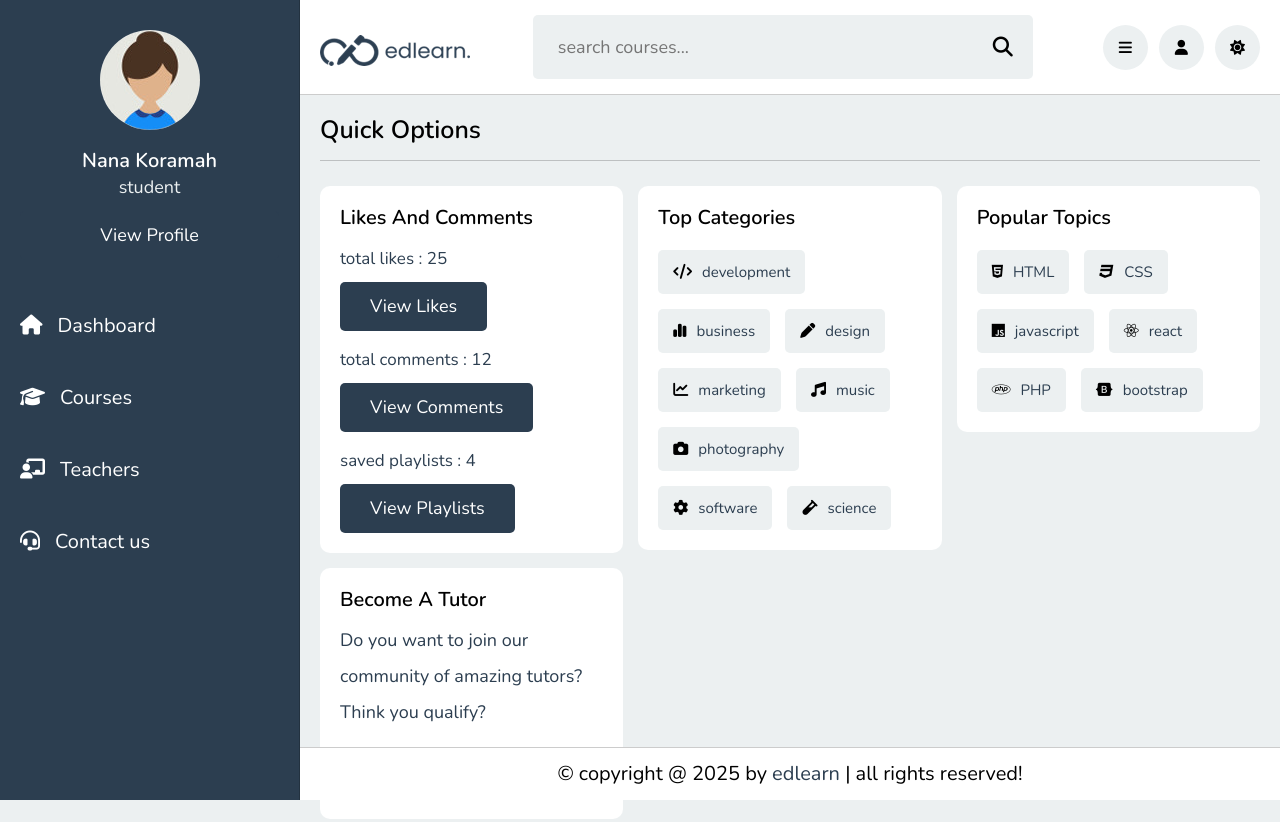
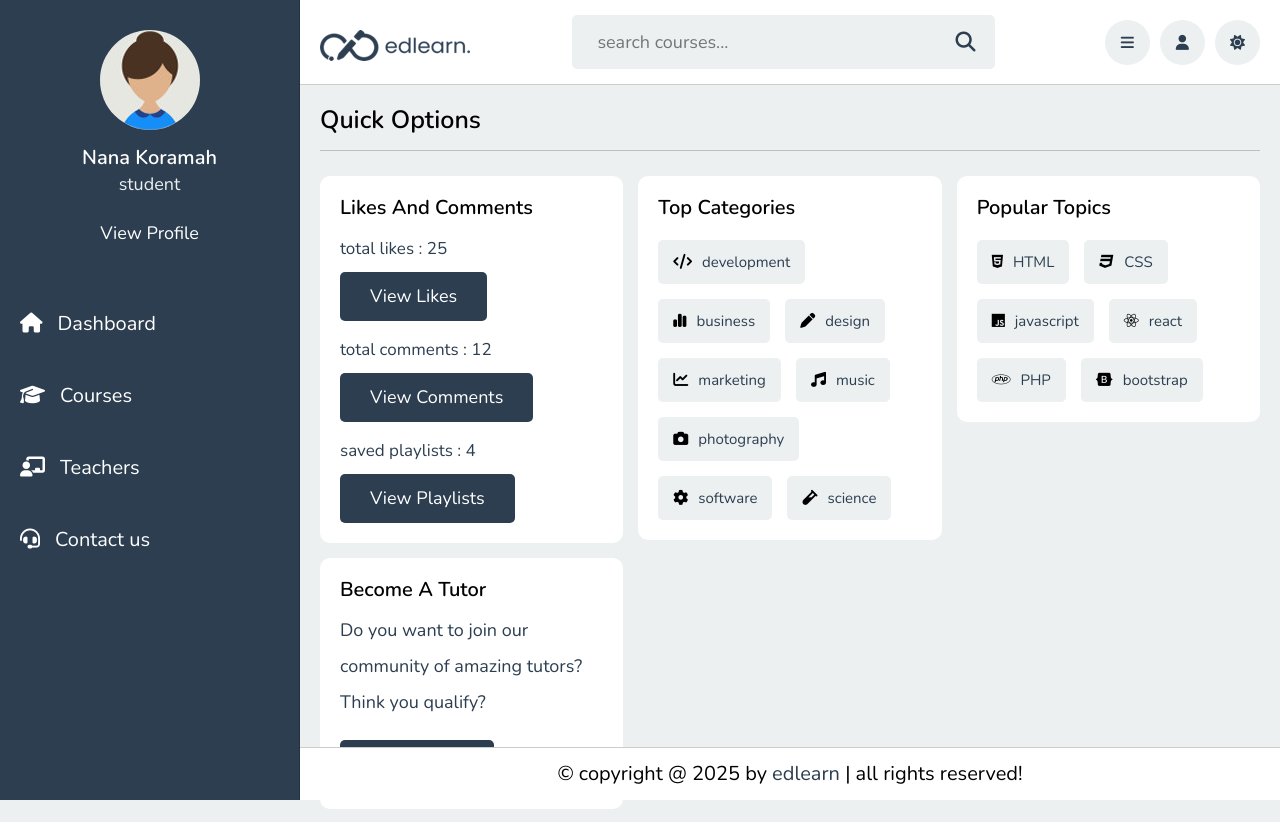
Before and after one commit to ALU-BSE/edlearn.app, a plain HTML site: page dashboard.html in a window 1280 px wide. Shown: the top 822 px of the page. Drawn offline with nearby package versions, Linux system fonts and the light colour scheme.

Commit message:
push push

```diff
--- a/SCSS/abstracts/_variables.scss
+++ b/SCSS/abstracts/_variables.scss
@@ -12,7 +12,7 @@ $white: #fff;
 $border: 0.1rem solid rgba(0, 0, 0, 0.2);
 
 // Typography
-$base-font-size: 1.6rem;
+$base-font-size: 1.2rem;
 $font-nunito: 'Nunito', sans-serif;
 
 // Spacing
--- a/SCSS/components/_header.scss
+++ b/SCSS/components/_header.scss
@@ -20,17 +20,17 @@
         }
 
         .search-form {
-                width: 50rem;
+                width: 45%;
                 border-radius: 0.5rem;
                 background-color: $light-bg;
-                padding: 1.5rem 2rem;
+                padding: 1rem 2rem;
                 display: flex;
                 gap: 2rem;
 
             input {
                 width: 100%;
                 font-size: 1.8rem;
-                color: $black;
+                color: $main-color;
                 background: none;
             }
 
@@ -38,7 +38,7 @@
                 background: none;
                 font-size: 2rem;
                 cursor: pointer;
-                color: $black;
+                color: $main-color;
 
                 &:hover {
                     color: $main-color;
@@ -49,7 +49,7 @@
         .icons {
             div {
                 font-size: 1.5rem;
-                color: $black;
+                color: $main-color;
                 background-color: $light-bg;
                 border-radius: 5rem;
                 height: 4.5rem;
```
Also changed, not shown: SCSS/components/_sidebar.scss (indentation only), dist/css/main.css, 1 other file.
